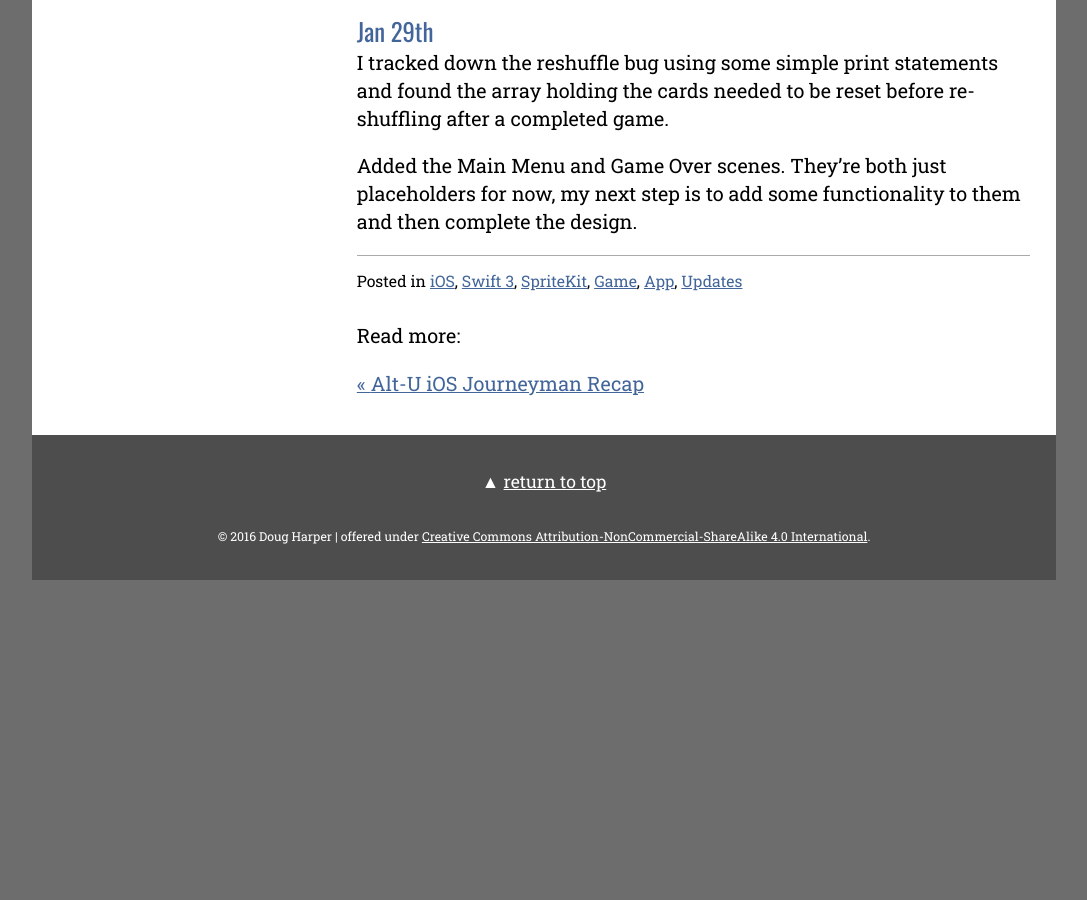
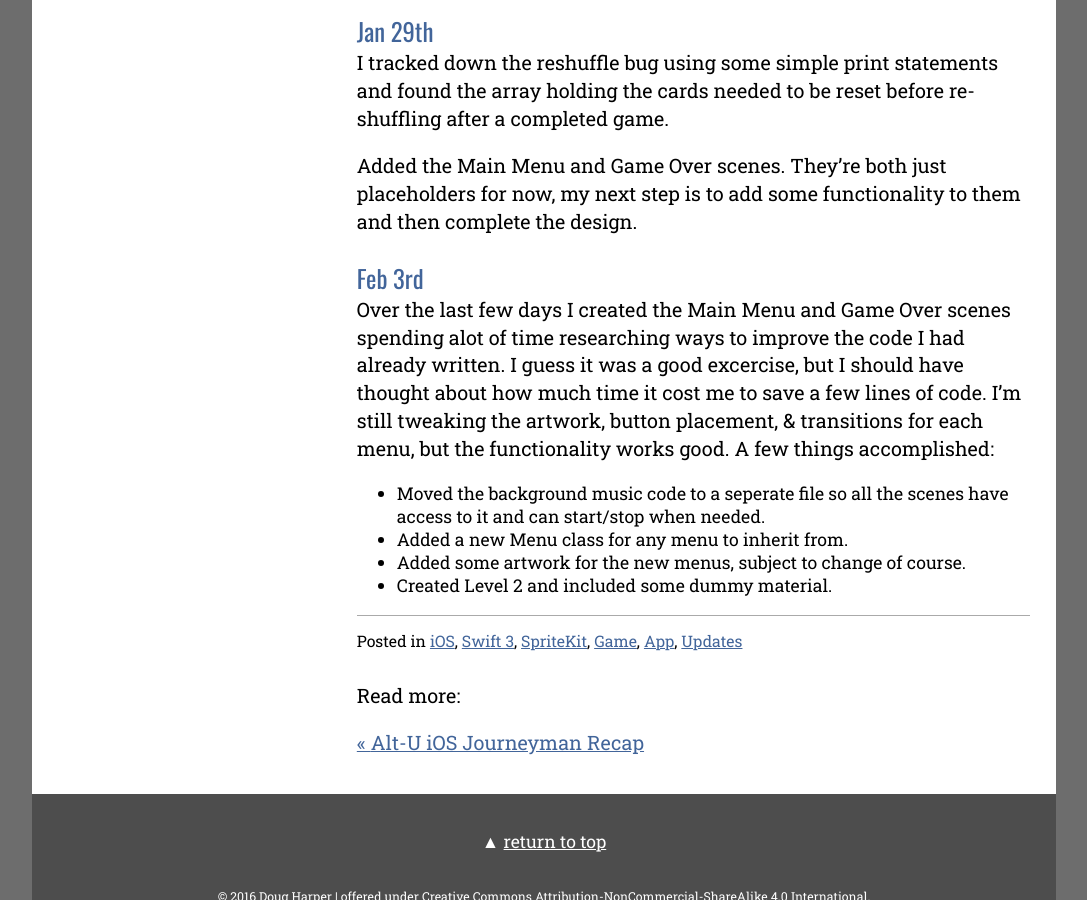
Before and after one commit to endodoug/endodoug.github.io, a Jekyll site: the page built from _posts/2017-01-28-magical-forest-memory-update.md, in a window 1280 px wide and 900 px high, scrolled down 1550 px. Shown: the whole window, without its empty margins (96-1183 px from the left). Built offline with Jekyll 4.4.1, drawn with Linux system fonts in a browser that asks for light colours; comment, search, counter and statistics services are not loaded; before the commit the page ends 2130 px from its top, so only the background shows below that.

Commit message:
Feb 3 update

```diff
--- a/_posts/2017-01-28-magical-forest-memory-update.md
+++ b/_posts/2017-01-28-magical-forest-memory-update.md
@@ -44,3 +44,12 @@ Replaced with this...
 I tracked down the reshuffle bug using some simple print statements and found the array holding the cards needed to be reset before re-shuffling after a completed game.
 
 Added the Main Menu and Game Over scenes.  They're both just placeholders for now, my next step is to add some functionality to them and then complete the design.
+
+### Feb 3rd
+
+Over the last few days I created the Main Menu and Game Over scenes spending alot of time researching ways to improve the code I had already written.  I guess it was a good excercise, but I should have thought about how much time it cost me to save a few lines of code.  I'm still tweaking the artwork, button placement, & transitions for each menu, but the functionality works good.  A few things accomplished:
+
+- Moved the background music code to a seperate file so all the scenes have access to it and can start/stop when needed.
+- Added a new Menu class for any menu to inherit from.
+- Added some artwork for the new menus, subject to change of course.
+- Created Level 2 and included some dummy material.
```
